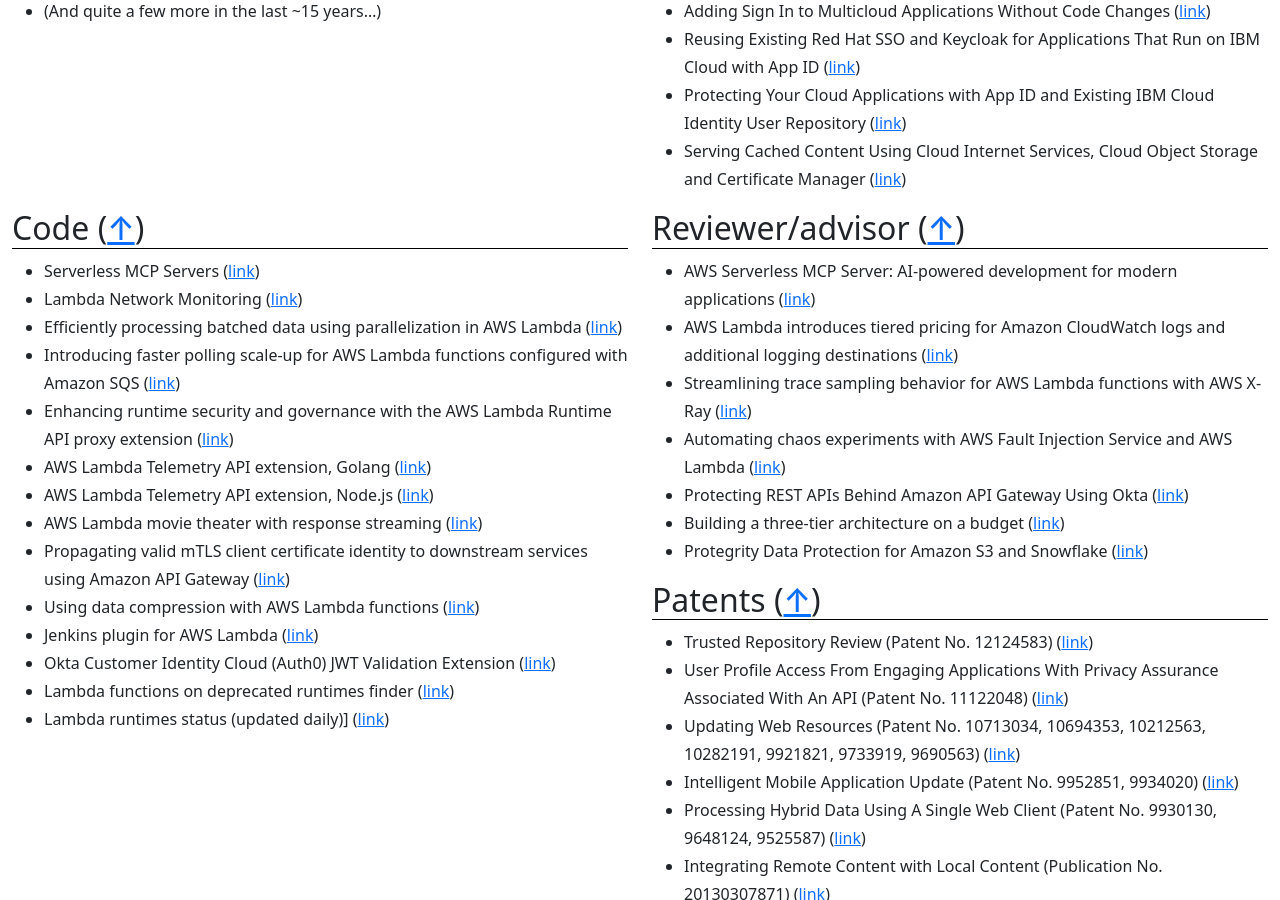
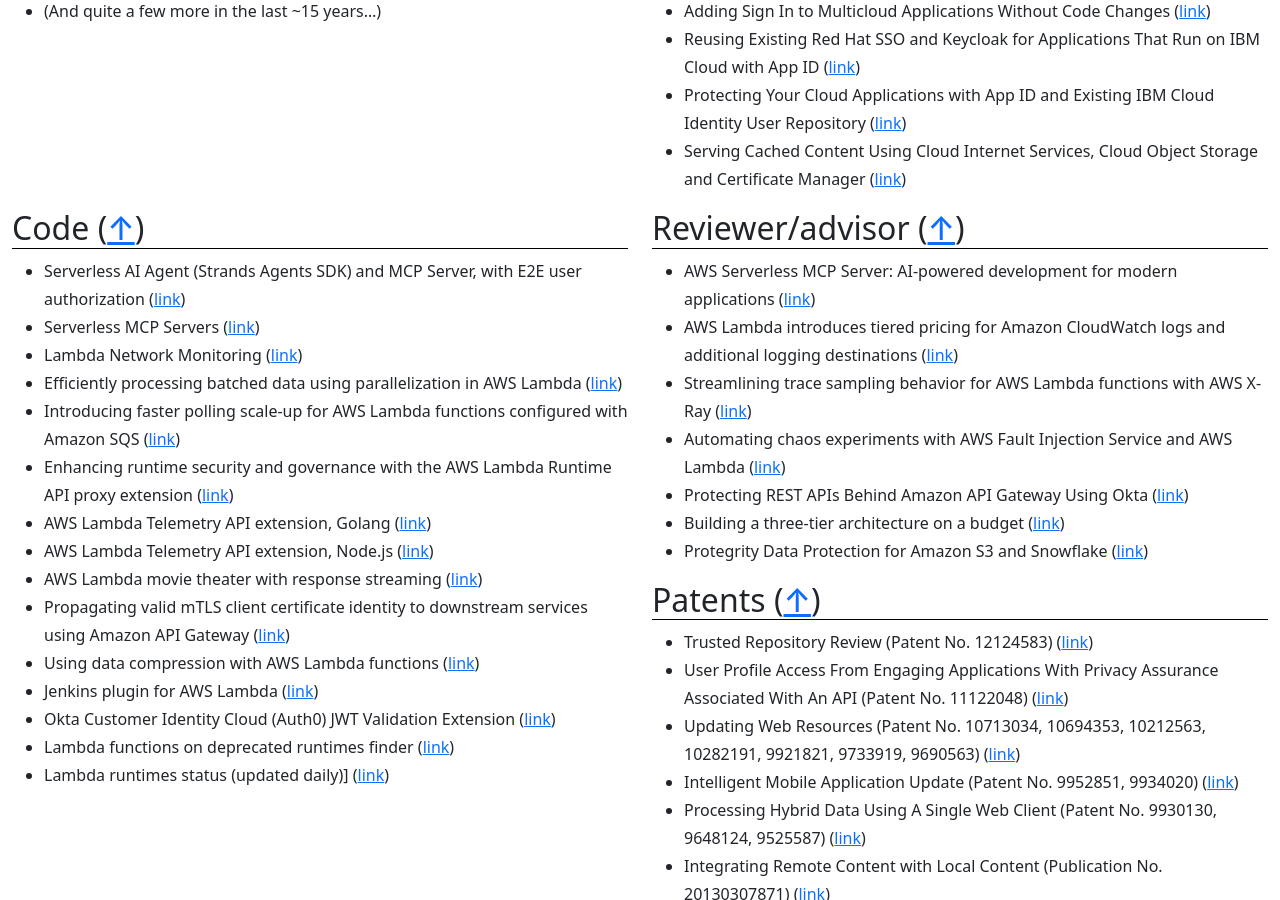
Before and after one commit to aal80/whoami, a Jekyll site: the page built from index.md, in a window 1280 px wide and 900 px high, scrolled down 1692 px. Built offline with Jekyll 4.4.1, drawn with Linux system fonts in a browser that asks for light colours.

Commit message:
Update code.md

```diff
--- a/_includes/code.md
+++ b/_includes/code.md
@@ -1,5 +1,6 @@
 ## Code ([↑](#top))
 
+- Serverless AI Agent (Strands Agents SDK) and MCP Server, with E2E user authorization ([link](https://github.com/aws-samples/sample-serverless-mcp-servers/tree/main/strands-agent-on-lambda))
 - Serverless MCP Servers ([link](https://github.com/aws-samples/sample-serverless-mcp-servers))
 - Lambda Network Monitoring ([link](https://github.com/aws-samples/sample-lambda-network-monitor))
 - Efficiently processing batched data using parallelization in AWS Lambda ([link](https://github.com/aws-samples/lambda-with-multithreading))
```
